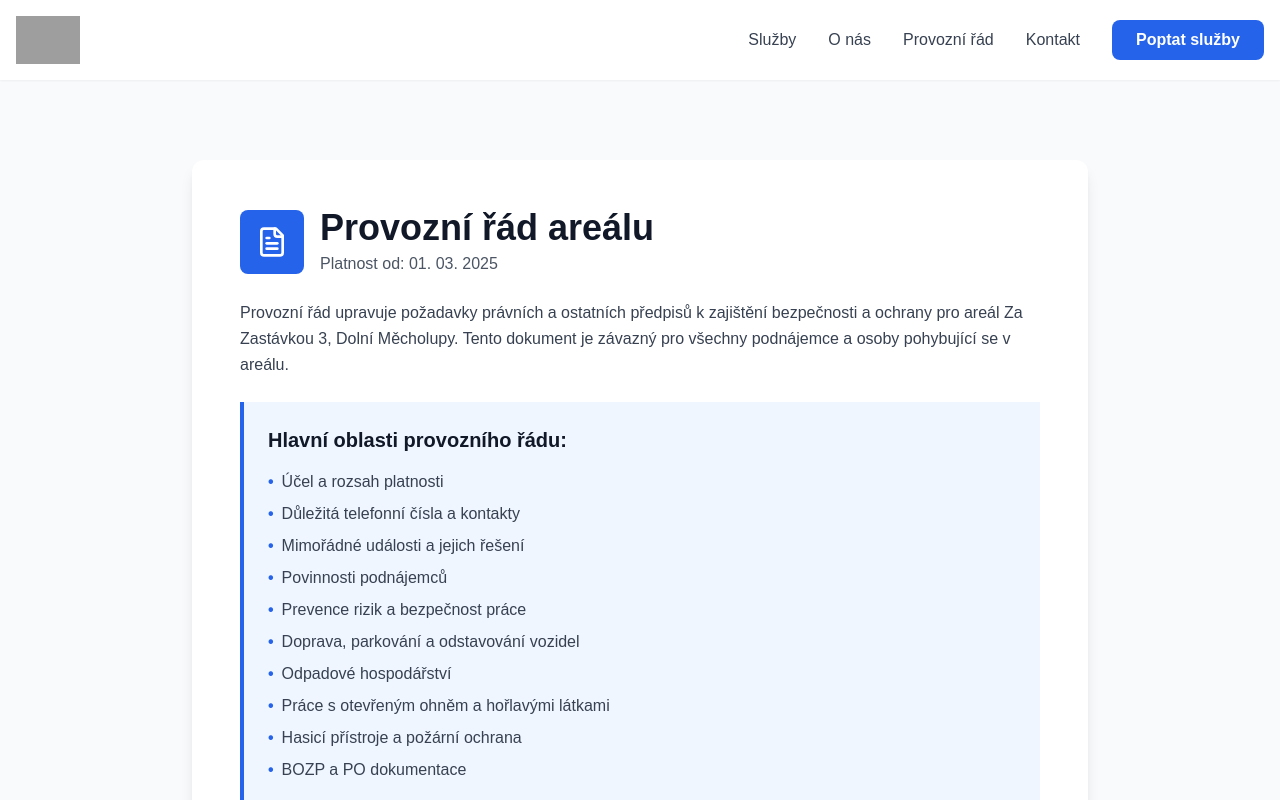
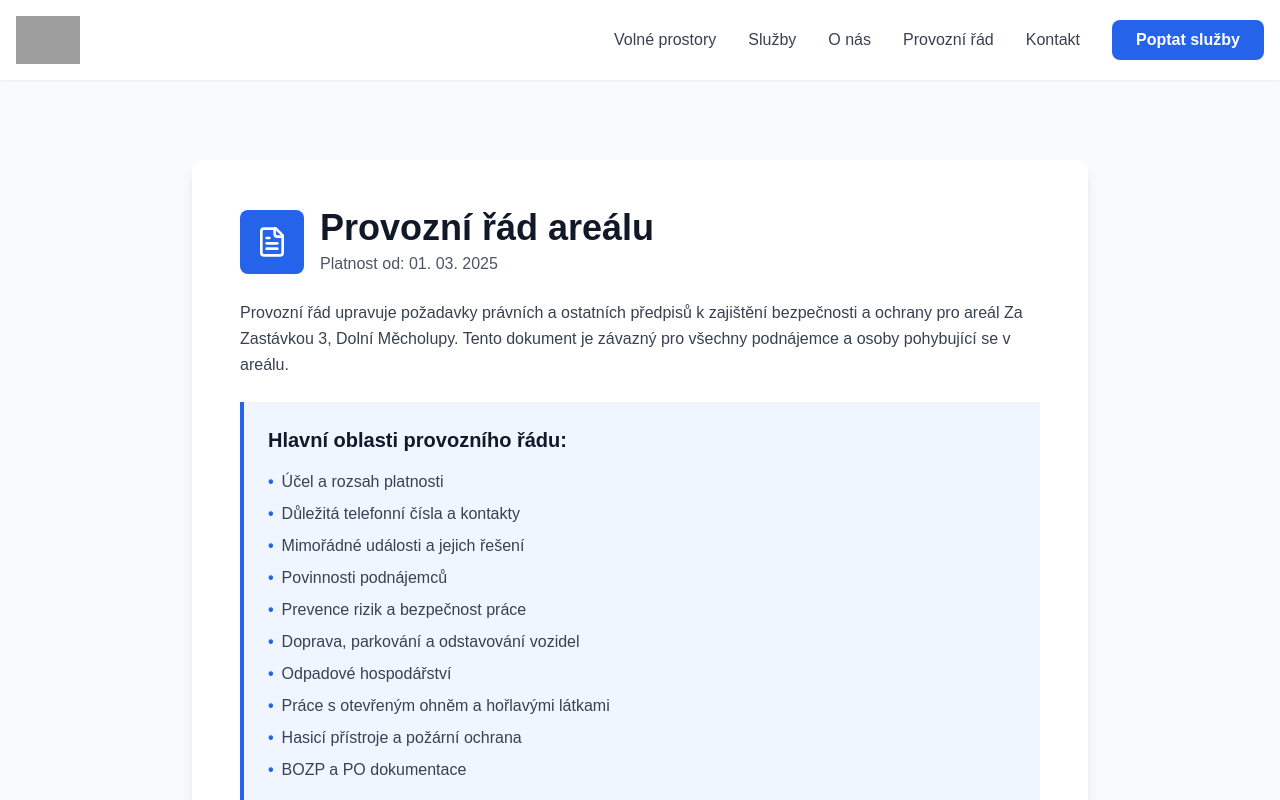
Before and after one commit to PetMatejda/Areal_Zastavka, a Next.js app: page /provozni-rad in a window 1280 px wide. Shown: the top 800 px of the page. Built offline with nearby package versions, Linux system fonts and the light colour scheme; grey boxes are pictures that could not be loaded.

Commit message:
Add Volne prostory link to navigation

```diff
--- a/components/Header.tsx
+++ b/components/Header.tsx
@@ -84,6 +84,12 @@ export default function Header() {
 
           {/* Desktop Navigation */}
           <div className="hidden md:flex items-center space-x-8">
+            <Link
+              href="/volne-prostory"
+              className="text-gray-700 hover:text-blue-600 transition-colors font-medium"
+            >
+              Volné prostory
+            </Link>
             <button
               onClick={() => scrollToSection("sluzby")}
               className="text-gray-700 hover:text-blue-600 transition-colors font-medium"
@@ -135,6 +141,13 @@ export default function Header() {
             exit={{ opacity: 0, y: -20 }}
             className="md:hidden mt-4 pb-4 space-y-4"
           >
+            <Link
+              href="/volne-prostory"
+              onClick={() => setIsMenuOpen(false)}
+              className="block w-full text-left text-gray-700 hover:text-blue-600 transition-colors font-medium py-2"
+            >
+              Volné prostory
+            </Link>
             <button
               onClick={() => scrollToSection("sluzby")}
               className="block w-full text-left text-gray-700 hover:text-blue-600 transition-colors font-medium py-2"
```
